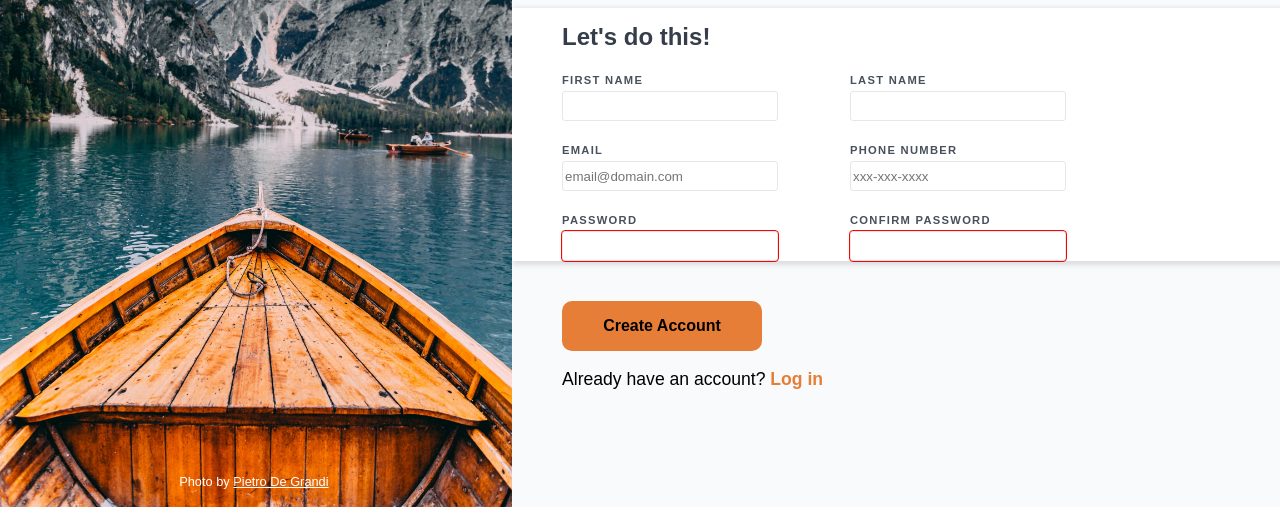
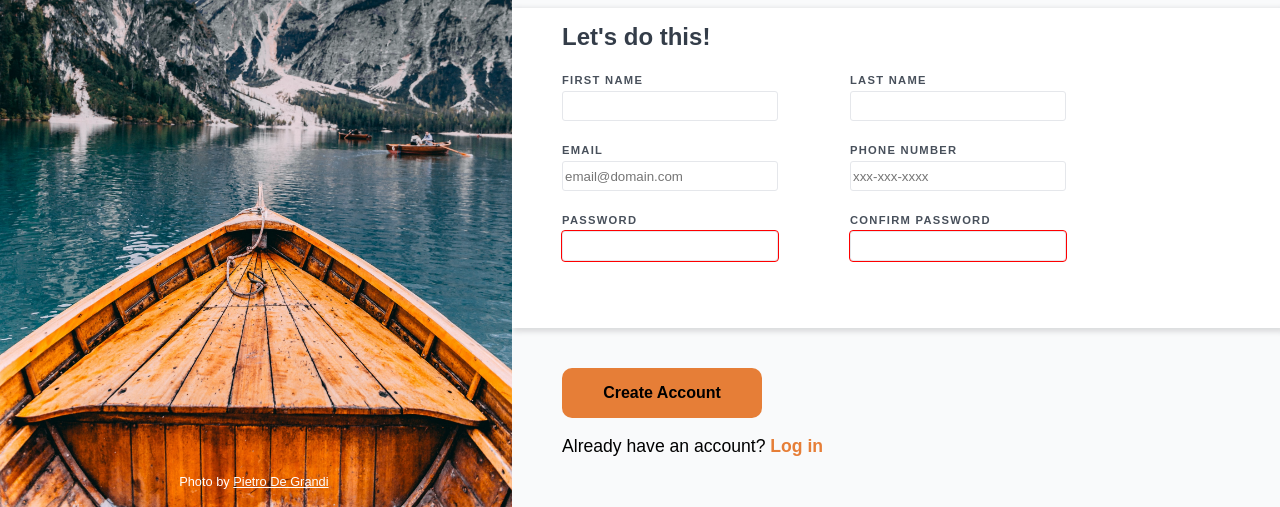
Before and after one commit to pantbruin/odin-signup-form, a plain HTML site: page index.html in a window 1280 px wide. Shown: the part 293-800 px from the top of the page. Drawn offline with Linux system fonts and the light colour scheme.

Commit message:
Fix section-2 height value typo

```diff
--- a/styles.css
+++ b/styles.css
@@ -86,7 +86,7 @@ body {
 
 .section-2 {
   background-color: var(--bg-color-lighter-section);
-  height: max(320px 30%);
+  height: max(320px, 30%);
   box-shadow: 3px 2px 5px 2px #dcddde;
 }
 
```
